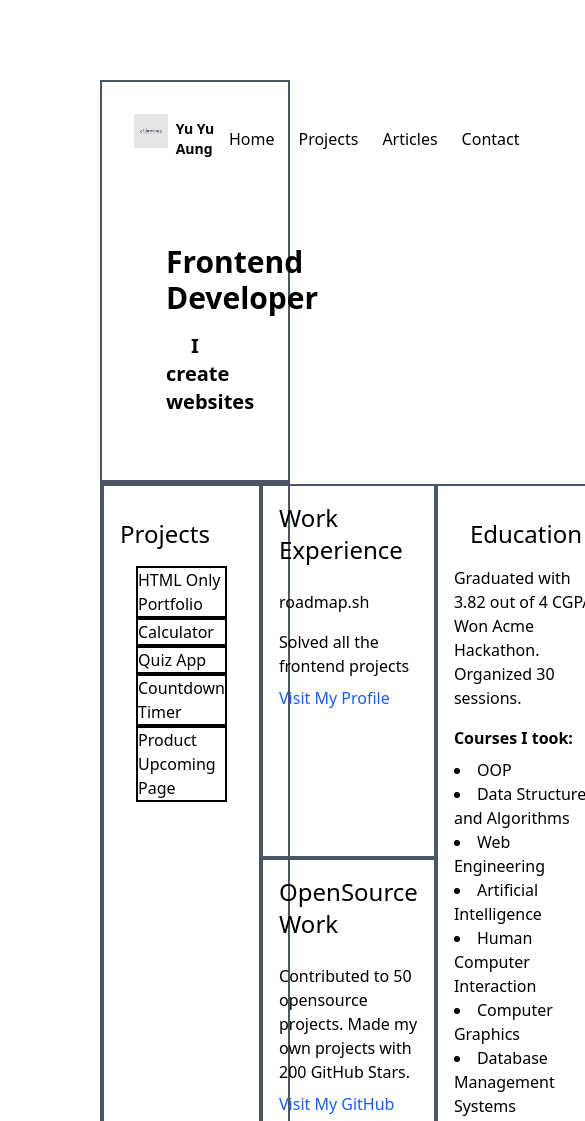
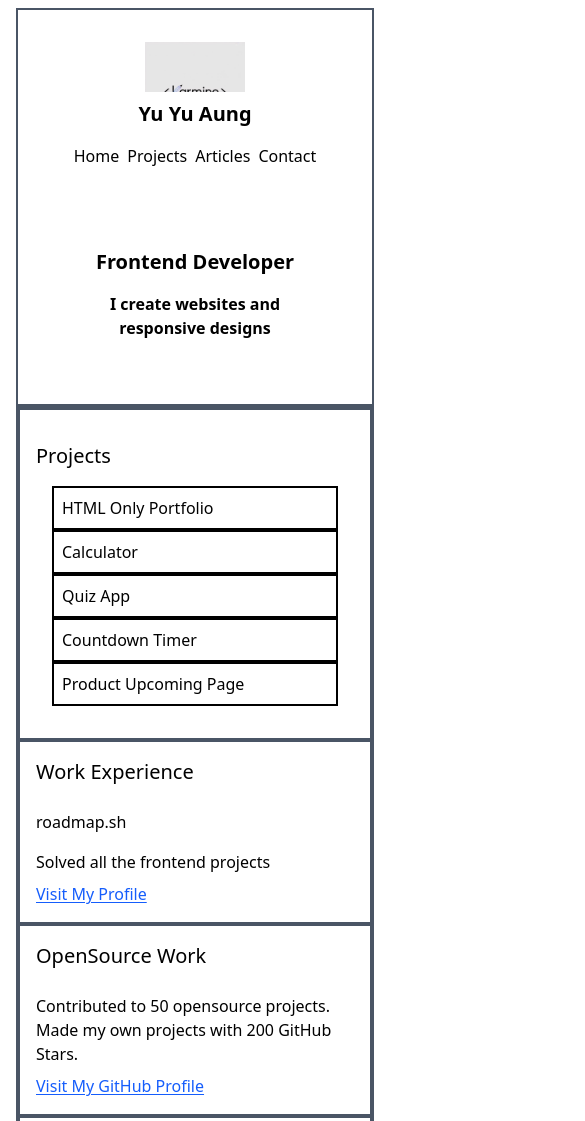
Before and after one commit to yu-yu-aung/frontend, a plain HTML site: page 2-Basic/basic-html-website.html in a window 390 px wide. Shown: the top 1121 px of the page, 585 px wide, since content can reach past the window. Drawn offline with nearby package versions, Linux system fonts and the light colour scheme.

Commit message:
Responsive design with Tailwind css

```diff
--- a/2-Basic/basic-html-website.html
+++ b/2-Basic/basic-html-website.html
@@ -35,18 +35,22 @@
       content="https://yourwebsite.com/path-to-image.jpg"
     />
   </head>
-  <body class="w-[calc(100%-200px)] mx-[100px] my-[80px]">
+  <body
+    class="w-[calc(100%-32px)] mx-[16px] my-[8px] lg:w-[calc(100%-200px)] lg:mx-[100px] lg:my-[80px] md:mx-[100px] md:my-[80px]"
+  >
     <header class="flex flex-col gap-4 p-4 border-2 border-gray-600">
-      <div class="flex items-center justify-between p-4">
-        <div class="flex items-center gap-2">
-          <div class="w-[50px] h-[50px] overflow-hidden">
+      <div
+        class="flex flex-col gap-4 md:flex-row lg:flex-row items-center justify-between p-4"
+      >
+        <div class="flex flex-col md:flex-row items-center gap-2">
+          <div class="w-[100px] h-[50px] overflow-hidden">
             <img src="logo.jpg" alt="logo image" />
           </div>
 
-          <p class="text-sm font-bold">Yu Yu Aung</p>
+          <p class="text-xl md:text-2xl lg:text-3xl font-bold">Yu Yu Aung</p>
         </div>
 
-        <nav class="flex gap-6">
+        <nav class="flex gap-2 md:gap-4 lg:gap-6">
           <a href="index.html">Home</a>
           <a href="#projects">Projects</a>
           <a href="#articles">Articles</a>
@@ -54,51 +58,72 @@
         </nav>
       </div>
       <div class="text-center p-12">
-        <h1 class="text-3xl font-semibold mb-4">Frontend Developer</h1>
-        <h3 class="text-xl font-semibold">I create websites</h3>
+        <h1 class="text-xl md:text-2xl lg:text-3xl font-semibold mb-4">
+          Frontend Developer
+        </h1>
+        <h3 class="text-l md:text-xl lg:text-2xl font-semibold">
+          I create websites and responsive designs
+        </h3>
       </div>
     </header>
     <main>
-      <div id="about" class="flex border-2 border-gray-600 item-stretch">
+      <div
+        id="about"
+        class="flex flex-col md:flex-row lg:flex-row border-2 border-gray-600 item-stretch"
+      >
         <section
           id="projects"
           class="p-4 border-2 border-gray-600 flex-1 py-[32px]"
         >
-          <h2 class="text-2xl mb-4">Projects</h2>
+          <h2 class="text-xl md:text-2xl lg:text-3xl mb-4">Projects</h2>
           <ul>
-            <li class="border-2 border-solid-gray-600 mx-4">
+            <li class="border-2 border-solid-gray-600 mx-4 p-2 md:p-4 lg:p-6">
               HTML Only Portfolio
             </li>
-            <li class="border-2 border-solid-gray-600 mx-4">Calculator</li>
-            <li class="border-2 border-solid-gray-600 mx-4">Quiz App</li>
-            <li class="border-2 border-solid-gray-600 mx-4">Countdown Timer</li>
-            <li class="border-2 border-solid-gray-600 mx-4">
+            <li class="border-2 border-solid-gray-600 mx-4 p-2 md:p-4 lg:p-6">
+              Calculator
+            </li>
+            <li class="border-2 border-solid-gray-600 mx-4 p-2 md:p-4 lg:p-6">
+              Quiz App
+            </li>
+            <li class="border-2 border-solid-gray-600 mx-4 p-2 md:p-4 lg:p-6">
+              Countdown Timer
+            </li>
+            <li class="border-2 border-solid-gray-600 mx-4 p-2 md:p-4 lg:p-6">
               Product Upcoming Page
             </li>
           </ul>
         </section>
         <section id="experience" class="flex flex-col flex-1">
           <div class="border-2 border-gray-600 p-4 flex-1">
-            <h2 class="text-2xl mb-4">Work Experience</h2>
+            <h2 class="text-xl md:text-2xl lg:text-3xl mb-4">
+              Work Experience
+            </h2>
             <p class="py-2">roadmap.sh</p>
             <p class="py-2">Solved all the frontend projects</p>
-            <a href="https://my-profile-link" class="text-blue-600"
+            <a
+              href="https://my-profile-link"
+              class="text-blue-600 underline underline-offset-2"
               >Visit My Profile</a
             >
           </div>
           <div class="border-2 border-gray-600 p-4 flex-1">
-            <h2 class="text-2xl mb-4">OpenSource Work</h2>
+            <h2 class="text-xl md:text-2xl lg:text-3xl mb-4">
+              OpenSource Work
+            </h2>
             <p class="py-2">
               Contributed to 50 opensource projects. Made my own projects with
               200 GitHub Stars.
             </p>
-            <a href="https://my-github-profile-link" class="text-blue-600"
+            <a
+              href="https://my-github-profile-link"
+              class="text-blue-600 underline underline-offset-2"
               >Visit My GitHub Profile</a
             >
           </div>
         </section>
         <section id="education" class="p-4 border-2 border-gray-600">
-          <h2 class="text-2xl p-4">Education</h2>
+          <h2 class="text-xl md:text-2xl lg:text-3xl p-4">Education</h2>
           <p class="mb-4">
             Graduated with 3.82 out of 4 CGPA. Won Acme Hackathon. Organized 30
             sessions.
@@ -119,8 +144,12 @@
         </section>
       </div>
       <div id="review" class="border-2 border-gray-600 p-4">
-        <h2 class="text-2xl my-4 font-semibold">Reviews from my teachers</h2>
-        <section class="flex gap-4 justify-center">
+        <h2 class="text-xl md:text-2xl lg:text-3xl my-4 font-semibold">
+          Reviews from my teachers
+        </h2>
+        <section
+          class="flex flex-col gap-2 md:flex-row md:gap-4 justify-center"
+        >
           <div class="p-4 border-2 border-gray-600 text-center">
             <p>
               Yu Yu was a brilliant student; always stood out with his
@@ -148,6 +177,10 @@
         </section>
       </div>
     </main>
-    <footer class="text-center">&copy; Yu Yu | all rights deserved 2025</footer>
+    <footer class="text-center">
+      <p class="text-sm md:text-l lg:text-l">
+        &copy; Yu Yu | all rights deserved 2025
+      </p>
+    </footer>
   </body>
 </html>
```
